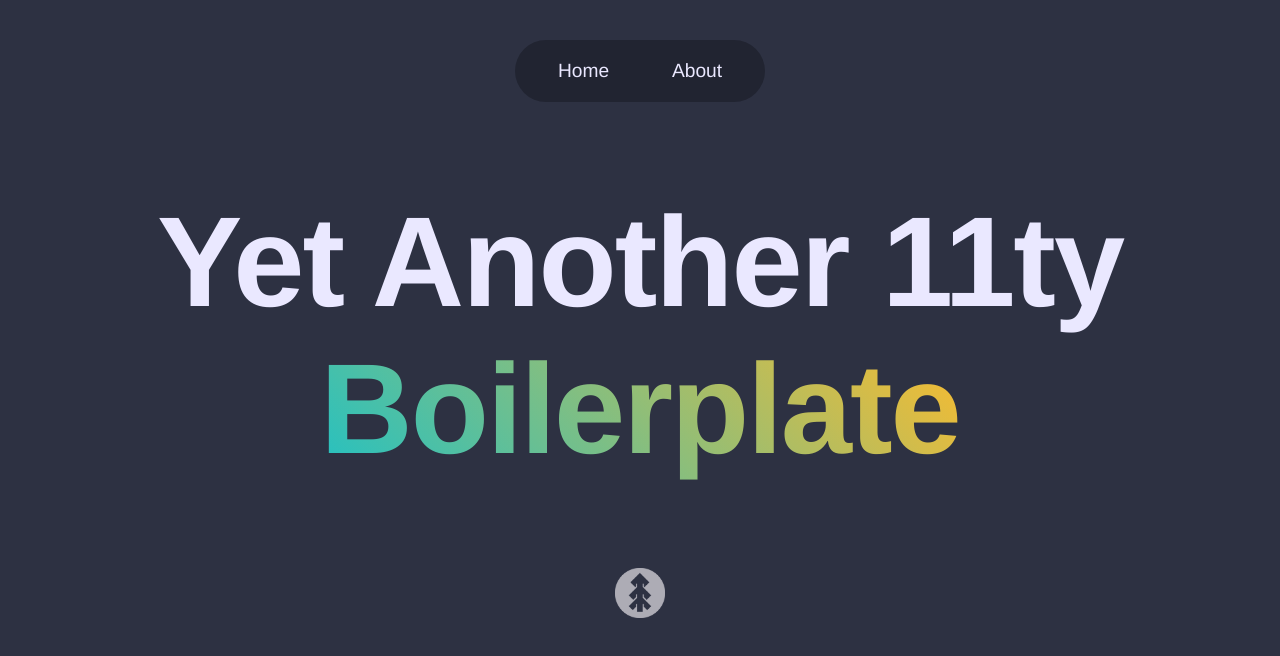
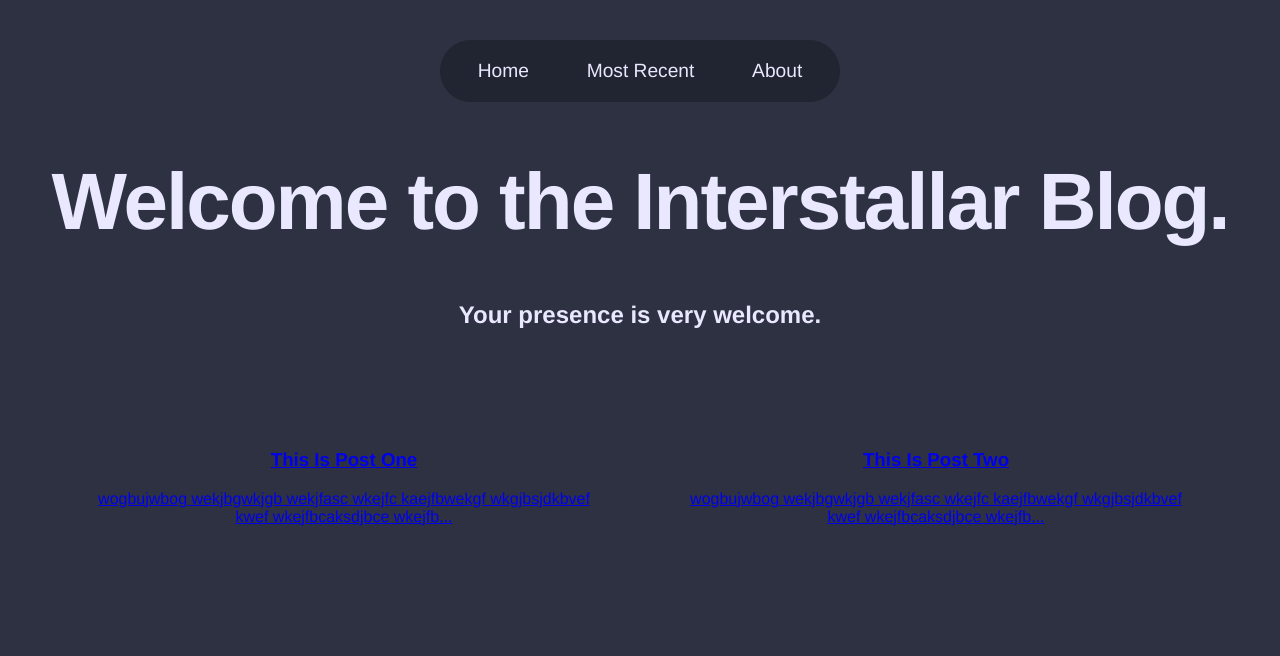
Before and after one commit to Brendanthatman/interstellar-explorer-log, an Eleventy site: page index.liquid in a window 1280 px wide. Built offline with nearby package versions, Linux system fonts and the light colour scheme; Eleventy itself is replaced by a stand-in of ours; files that its build step writes are made by us from their sources.

Commit message:
Initial commit and beginnings

```diff
--- a/_includes/layout.liquid
+++ b/_includes/layout.liquid
@@ -14,7 +14,8 @@ title: 11ty Boilerplate
   <nav>
     <ul>
       <li><a href="/" title="Go home">Home</a></li>
-      <li><a href="/about/" title="About the boilerplate">About</a></li>
+      <li><a href="/postone/" title="RecentPost">Most Recent</a></li>
+      <li><a href="about/" title="About">About</a></li>
     </ul>
   </nav>
     {{ content }}
--- a/index.liquid
+++ b/index.liquid
@@ -1,7 +1,22 @@
 ---
 layout: layout.liquid
-title: 11ty Boilerplate
+title: Interstellar Blog
 ---
 
-<h1>Yet Another 11ty <strong>Boilerplate</strong></h1>
-<img alt="pine" src="/images/pine.png" width="50" />
+<h1>Welcome to the Interstallar Blog.</h1>
+<h2>Your presence is very welcome.</h2>
+
+<div id="posts">
+    <a href="/postone/" title="Most Recent Post...">
+        <div id="postone">
+            <h3>This Is Post One</h3>
+            <p>wogbujwbog wekjbgwkjgb wekjfasc wkejfc kaejfbwekgf wkgjbsjdkbvef kwef wkejfbcaksdjbce wkejfb...</p>
+        </div>
+    </a>
+    <a href="/posttwo/" title="Post from December 2024">
+        <div id="postwo">
+            <h3>This Is Post Two</h3>
+            <p>wogbujwbog wekjbgwkjgb wekjfasc wkejfc kaejfbwekgf wkgjbsjdkbvef kwef wkejfbcaksdjbce wkejfb...</p>
+        </div>
+    </a>
+</div>
--- a/styles/screen.css
+++ b/styles/screen.css
@@ -8,7 +8,7 @@ body {
 
 nav {
     margin: 40px auto 0 auto;
-    width: 250px;
+    width: 400px;
     border-radius: 50px;
     background: #212431;
 }
@@ -34,17 +34,15 @@ nav ul li a {
 }
 
 h1 {
-    font-size: 8em;
+    font-size: 5em;
     letter-spacing: -2px;
 }
 
-h1 strong {
-    background: rgb(34,193,195);
-    background: linear-gradient(45deg, rgba(34,193,195,1) 0%, rgba(253,187,45,1) 100%);
-    -webkit-background-clip: text;
-    -webkit-text-fill-color: transparent;
+#posts {
+    display: flex;
+    padding-top: 50px;
 }
 
-img.about {
-    opacity: 0.5;
+#posts div {
+    margin: 50px;
 }
```
Also changed, not shown: postone.md (added, +4 -0 lines), posttwo.md (added, +4 -0 lines), 1 other file.
